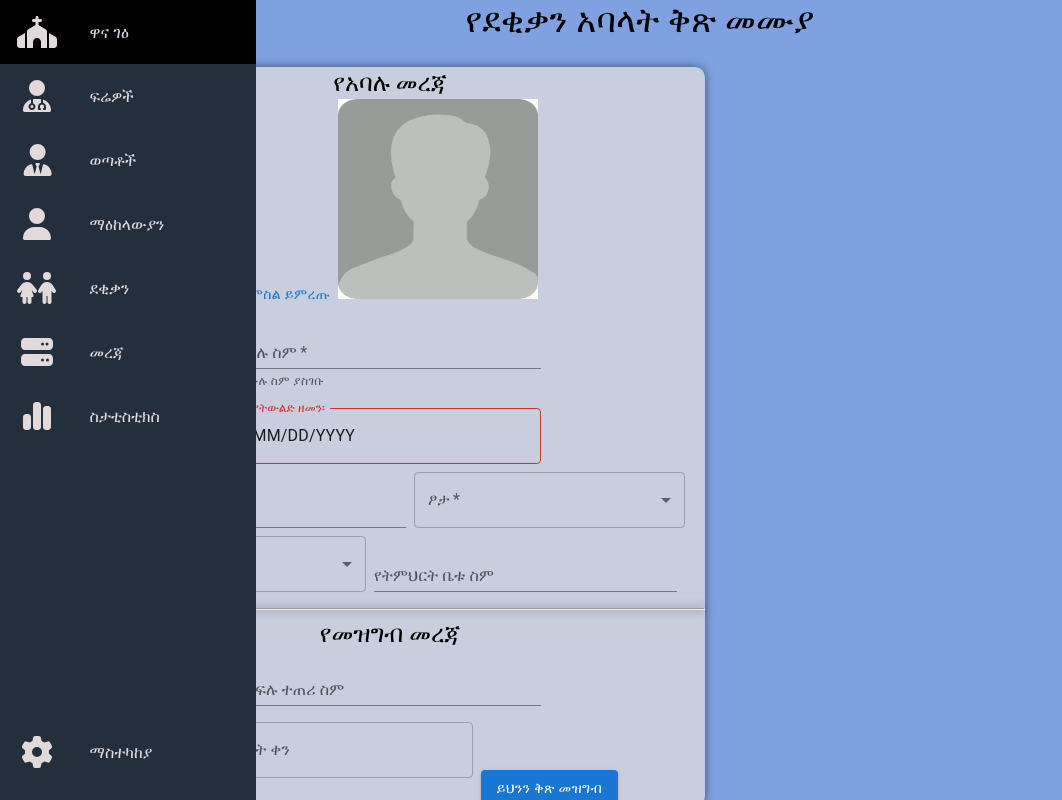
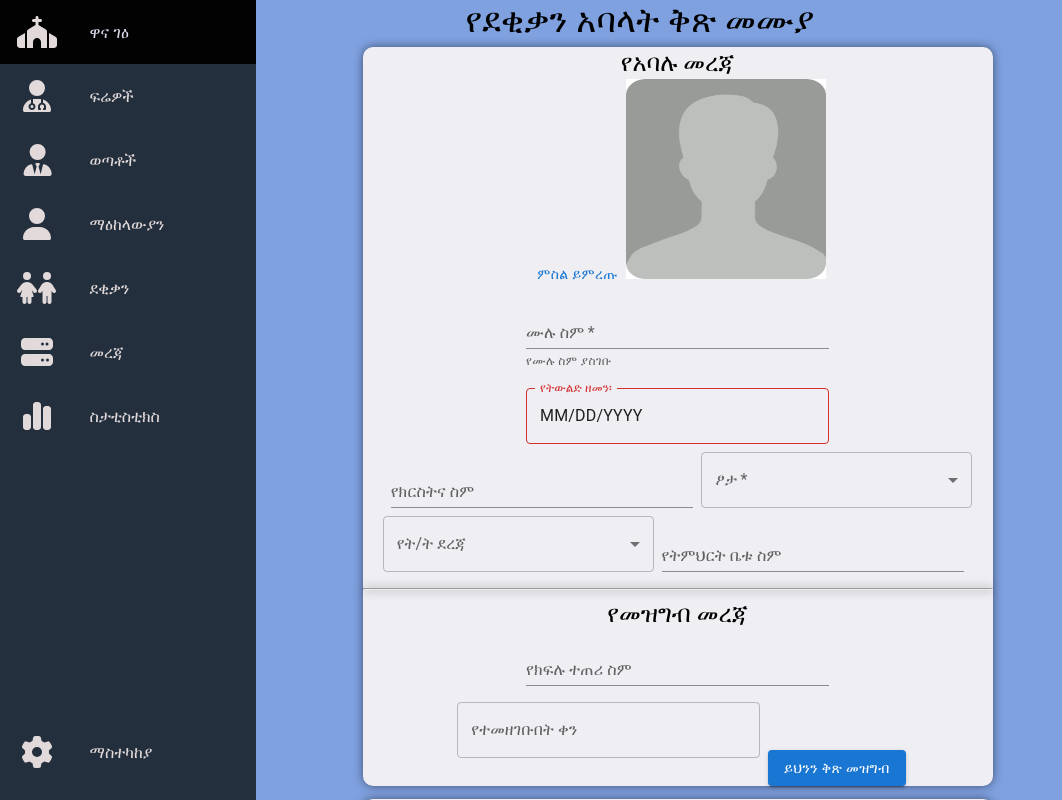
Before and after one commit to kebaHailu/gabriel-church-with-electron, a React (Create React App) app: page / in a window 1280 px wide. Shown: the top 800 px of the page, without its empty margins (0-1062 px from the left). Built offline with nearby package versions, Linux system fonts and the light colour scheme; the HTML template or start-up script is replaced by a standard one.

Commit message:
modified the style structure and working on the validation

```diff
--- a/src/components/Dekikan/Dekikan.css
+++ /dev/null
@@ -1,90 +0,0 @@
-
-#wetatoch-form{
-  margin-left: 75px;
-  display: flex;
-  flex-wrap:wrap;
-  justify-content: flex-start;
-  align-items: flex-start;
-  font-size: 16px;
-  margin-bottom: 5px;
-  gap:0.5em;
-
-
-}
-
-hr {
-
-  box-shadow: 0px 0px 10px rgba(0, 0, 0, 0.5);
-}
-.personal-info , .church-info {
-  margin-top: 5px;
-  display: flex;
-  flex-direction: column;
-  width:630px;
-  height:100%;
-  align-items: center;
-  border-radius: 10px;
-  box-shadow: 0px 0px 10px rgba(0, 0, 0, 0.5);
-
-
-}
-
-
-
-
-
-
-/*
-.input-box input:focus ~ span,
-.input-box textarea:valid ~ span,
-.input-box textarea:focus ~ span{
-  color: #fff;
-  font-size: 0.4em;
-  transform: translateX(10px) translateY(-20px);
-  transition: 0.5s;
-  background-position-x:#1d2b3a ;
-}
-
-.input-box span{
-  position:sticky;
-  left :0px;
-  top:0px;
-  padding: 10px;
-  pointer-events: none;
-  font-size:1em;
-  color:rgba(255,255,255,0.25);
-
-} */
-/*
-input:focus{
-  border-bottom: 4px solid red;
-}
-
-.input-box input , select ,textarea{
-  width: 60%;
-  padding: 5px 5px ;
-  font-size:1em;
-  border: 1px solid rgba(255,255,255,0.25);
-  background: #1d2b3a;
-  color:#fff;
-} */
-.personal-info-input{
-  margin: 20px;
-  display: 'block';
-  width: 50%;
-}
-.formcontrol{
-  width: 43%;
-}
-
-.form-cta-button {
-  background-color: #000;
-  color: #fff;
-  padding: 10px 20px;
-  border-radius: 5px;
-  font-size: 16px;
-  cursor: pointer;
-}
-.family{
-  width: 100%;
-}
--- a/src/components/Dekikan/Dekikan.js
+++ b/src/components/Dekikan/Dekikan.js
@@ -1,5 +1,5 @@
 import React, {useState} from "react";
-import "./Dekikan.css";
+import "../wetatoch/styles.css";
 import {Typography,Box, Grid,TextField } from "@mui/material";
 import Button from '@mui/material/Button';
 import {InputLabel,MenuItem, FormControl,Select } from "@mui/material";
@@ -7,7 +7,6 @@ import { DatePicker } from '@mui/x-date-pickers';
 import ProfilePictureUploader from "../ProfilePicture/ProfilePictureUploader";
 import InputMask from 'react-input-mask';
 import {Form,Formik,ErrorMessage, useFormik ,Field} from 'formik';
-import * as yup from 'yup';
 
 
 const PhoneInput = (props) => {
@@ -20,32 +19,6 @@ const PhoneInput = (props) => {
       />
     );
   };
-
-// const validationSchema = Yup.object({
-//     fullName: Yup.string().required('Required'),
-//     date: Yup.date().required('Required'),
-//     churchName: Yup.string().required('Required'),
-//     educationName: Yup.string().required('Required'),
-//     classrepName: Yup.string().required('Required'),
-//     respondantName: Yup.string().required('Required'),
-//     churchFatherName: Yup.string().required('Required'),
-//     churchFatherPhone: Yup.string().required('Required'),
-//     address: Yup.string().required('Required'),
-//     houseNumber: Yup.string().required('Required'),
-//     phone1: Yup.string().required('Required'),
-//     phone2: Yup.string().required('Required'),
-//     email: Yup.string().required('Required'),
-//     respondantFamilyResponse: Yup.string().required('Required'),
-//     occupation: Yup.string().required('Required'),
-//     workPlace: Yup.string().required('Required'),
-//     });
-
-
-
-
-
-
-
 export default function Dekikan() {
 
     const formik = useFormik({
@@ -71,41 +44,16 @@ export default function Dekikan() {
             occupation: '',
             workPlace: '',
         },
-        validationSchema: yup.object().shape({
-            fullName: yup.string().required('Full name is required'),
-            churchName: yup.string().required('Church name is required'),
-            sex: yup.string().required('Gender is required'),
-            schoolcondition: yup.string().required('School condition is required'),
-            schoolname: yup.string().required('School name is required'),
-            classrepName: yup.string().required('Class representative name is required'),
-            respondantName: yup.string().required('Respondent name is required'),
-            churchFatherName: yup.string().required('Church father name is required'),
 
-            churchName: yup.string().required('Church name is required'),
-            RespondentchurchName: yup.string().required('Respondent church name is required'),
-            churchFatherPhone: yup.string().matches(/^\d{11}$/, 'Invalid phone number format'),
-            address: yup.string().required('Address is required'),
-            houseNumber: yup.string().required('House number is required'),
-            email: yup.string().email('Invalid email format'),
-            respondantFamilyResponse: yup.string().required('Respondent family response is required'),
-            occupation: yup.string().required('Occupation is required'),
-            workPlace: yup.string().required('Work place is required'),
-          }),
         validateOnBlur: true,
         onSubmit: (values, {setSubmitting, event}) => {
-            event.
+
             console.log('submitting', values);
             setSubmitting(false);
 
 
         },
     });
-
-
-
-
-
-
     return (
         <div className="title">
             <Typography variant='h4'>የደቂቃን አባላት ቅጽ መሙያ</Typography>
@@ -194,32 +142,16 @@ export default function Dekikan() {
                         <DatePicker
                             label="የተመዘገቡበት ቀን"
                             value={formik.values.registerdate}
-                            onChange={(registerdate) => formik.setFieldValue('registerdate', registerdate)}
-
-
-                            />
-
-
-
+                            onChange={(registerdate) => formik.setFieldValue('registerdate', registerdate)}/>
                      <Button variant="contained" color="primary" type="submit" style={{marginTop: 4 + 'em'}}>
                         ይህንን ቅጽ መዝግብ
                     </Button>
-
                     </Box>
                 </div>
-
-
         <div className = "church-info">
-           <Box
-                    sx={{
-
-                        '& .MuiTextField-root': { m: 1, width: '30ch' },
-
-                    }}
-                    >
-                          <Typography variant="h5" >የተጠሪ መረጃ</Typography>
-                          <ProfilePictureUploader
-/>
+           <Box sx={{ '& .MuiTextField-root': { m: 1, width: '30ch' }, }} >
+            <Typography variant="h5" >የተጠሪ መረጃ</Typography>
+            <ProfilePictureUploader />
 
 <TextField
     className="personal-info-input"
@@ -256,7 +188,7 @@ export default function Dekikan() {
         inputComponent: PhoneInput,
     }}
 />
-<TextField
+                    <TextField
                         className="personal-info-input"
                         name = "address"
                         value={formik.values.address}
@@ -329,17 +261,9 @@ export default function Dekikan() {
     label="የተሰማሩበት የሥራ ዘርፍ"
     variant="standard"
 />
-
-
-
-
-
-                    </Box>
+        </Box>
         </div>
-
-
         </form>
     </div>
-
     );
 };
--- a/src/components/frewoch/frewoch.css
+++ /dev/null
@@ -1,89 +0,0 @@
-
-#wetatoch-form{
-  margin-left: 75px;
-  display: flex;
-  flex-wrap:wrap;
-  justify-content: flex-start;
-  align-items: flex-start;
-  font-size: 16px;
-  margin-bottom: 5px;
-  gap:0.5em;
-
-}
-
-
-hr {
-
-  box-shadow: 0px 0px 10px rgba(0, 0, 0, 0.5);
-}
-.personal-info , .church-info {
-  margin-top: 5px;
-  display: flex;
-  background-color: #9aabca;
-  flex-direction: column;
-  width:630px;
-  height:100%;
-  align-items: center;
-  border-radius: 10px;
-  box-shadow: 0px 0px 10px rgba(0, 0, 0, 0.5);
-
-}
-
-
-
-
-
-/*
-.input-box input:focus ~ span,
-.input-box textarea:valid ~ span,
-.input-box textarea:focus ~ span{
-  color: #fff;
-  font-size: 0.4em;
-  transform: translateX(10px) translateY(-20px);
-  transition: 0.5s;
-  background-position-x:#1d2b3a ;
-}
-
-.input-box span{
-  position:sticky;
-  left :0px;
-  top:0px;
-  padding: 10px;
-  pointer-events: none;
-  font-size:1em;
-  color:rgba(255,255,255,0.25);
-
-} */
-/*
-input:focus{
-  border-bottom: 4px solid red;
-}
-
-.input-box input , select ,textarea{
-  width: 60%;
-  padding: 5px 5px ;
-  font-size:1em;
-  border: 1px solid rgba(255,255,255,0.25);
-  background: #1d2b3a;
-  color:#fff;
-} */
-.personal-info-input{
-  margin: 20px;
-  display: 'block';
-  width: 50%;
-}
-.formcontrol{
-  width: 43%;
-}
-
-.form-cta-button {
-  background-color: #000;
-  color: #fff;
-  padding: 10px 20px;
-  border-radius: 5px;
-  font-size: 16px;
-  cursor: pointer;
-}
-.family{
-  width: 100%;
-}
--- a/src/components/frewoch/frewoch.js
+++ b/src/components/frewoch/frewoch.js
@@ -1,5 +1,5 @@
 import React, {useState} from "react";
-import "./frewoch.css";
+import "../wetatoch/styles.css";
 import {Typography,Box, Grid,TextField } from "@mui/material";
 import Button from '@mui/material/Button';
 import {InputLabel,MenuItem, FormControl,Select } from "@mui/material";
--- a/src/components/makelawian/makelawian.css
+++ /dev/null
@@ -1,58 +0,0 @@
-
-  #wetatoch-form{
-    margin-left: 75px;
-    margin-top: 20px;
-    display: flex;
-    flex-wrap:wrap;
-    justify-content: flex-start;
-    align-items: flex-start;
-    font-size: 16px;
-    margin-bottom: 5px;
-
-    gap:0.5em;
-
-  }
-
-  hr {
-
-    box-shadow: 0px 0px 10px rgba(0, 0, 0, 0.5);
-  }
-
-.personal-info , .church-info {
-  margin-top: 5px;
-  display: flex;
-  float: left;
-  flex-direction: column;
-  width:630px;
-  height: 100%;
-  align-items: center;
-  border-radius: 10px;
-  box-shadow: 0px 0px 10px rgba(0, 0, 0, 0.5);
-  background-color: #c8cedd;
-}
-
-
-
-
-
-
-.personal-info-input{
-  margin: 20px;
-  display: 'block';
-  width: 50%;
-}
-.formcontrol{
-  width: 43%;
-}
-
-.form-cta-button {
-  background-color: #000;
-  color: #fff;
-  padding: 10px 20px;
-  border-radius: 5px;
-  font-size: 16px;
-  cursor: pointer;
-}
-.family{
-  width: 100%;
-}
--- a/src/components/makelawian/makelawian.js
+++ b/src/components/makelawian/makelawian.js
@@ -1,5 +1,5 @@
 import React, {useState} from "react";
-import "./makelawian.css";
+import "../wetatoch/styles.css";
 import {Typography,Box, Grid,TextField } from "@mui/material";
 import Button from '@mui/material/Button';
 import {InputLabel,MenuItem, FormControl,Select } from "@mui/material";
--- a/src/components/wetatoch/wetatoch.css
+++ b/src/components/wetatoch/styles.css
@@ -4,7 +4,7 @@
   display: flex;
   flex-wrap:wrap;
   justify-content: center;
-  align-items: center;
+  align-items:flex-start;
   font-size: 16px;
   margin-bottom: 5px;
 
--- a/src/components/wetatoch/wetatoch.js
+++ b/src/components/wetatoch/wetatoch.js
@@ -1,5 +1,5 @@
 import React, {useState} from "react";
-import "./wetatoch.css";
+import "./styles.css";
 import {Typography,Box, Grid,TextField } from "@mui/material";
 import Button from '@mui/material/Button';
 import {InputLabel,MenuItem, FormControl,Select } from "@mui/material";
```
